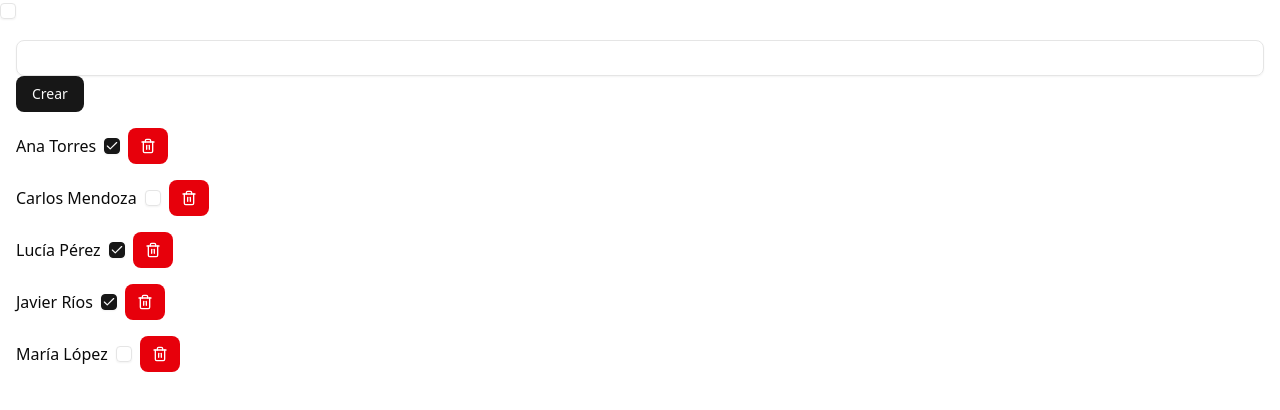
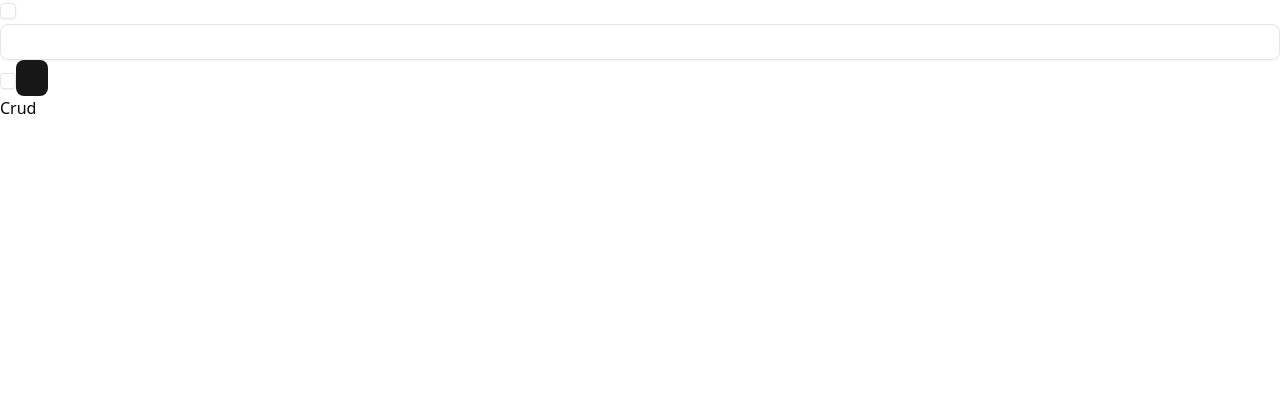
Before and after one commit to waldo-liberato-jara/learning-shadcn, a React (Vite) app: page / in a window 1280 px wide. Shown: the top 410 px of the page. Built offline with nearby package versions, Linux system fonts and the light colour scheme.

Commit message:
CreateCrud

```diff
--- a/src/App.tsx
+++ b/src/App.tsx
@@ -4,7 +4,7 @@
 import { Toaster as Sonner } from "@/components/ui/sonner";
 import { Checkbox } from "./components/ui/checkbox";
 import { useState } from "react";
-import Crud from "./pages/Crud";
+import {Crud}  from "./modules/crud/pages/Crud";
 
 function App() {
   const [isTransfer, setIsTransfer] = useState<boolean | "indeterminate">(
--- /dev/null
+++ b/src/modules/crud/components/CreateCrud.tsx
@@ -0,0 +1,13 @@
+import { Button } from "@/components/ui/button";
+import { Checkbox } from "@/components/ui/checkbox";
+import { Input } from "@/components/ui/input";
+
+export const CreateCrud = () => {
+  return (
+    <form>
+      <Input />
+      <Checkbox />
+      <Button />
+    </form>
+  );
+};
--- /dev/null
+++ b/src/modules/crud/pages/Crud.tsx
@@ -0,0 +1,11 @@
+import {CreateCrud} from "../components/CreateCrud";
+// export function Crud(){
+//     return(<label>Funtion Tom</label>)
+// }
+
+export const Crud = () => {
+  return <div>
+    <CreateCrud/>
+    <p>Crud</p>
+    </div>;
+};
```
